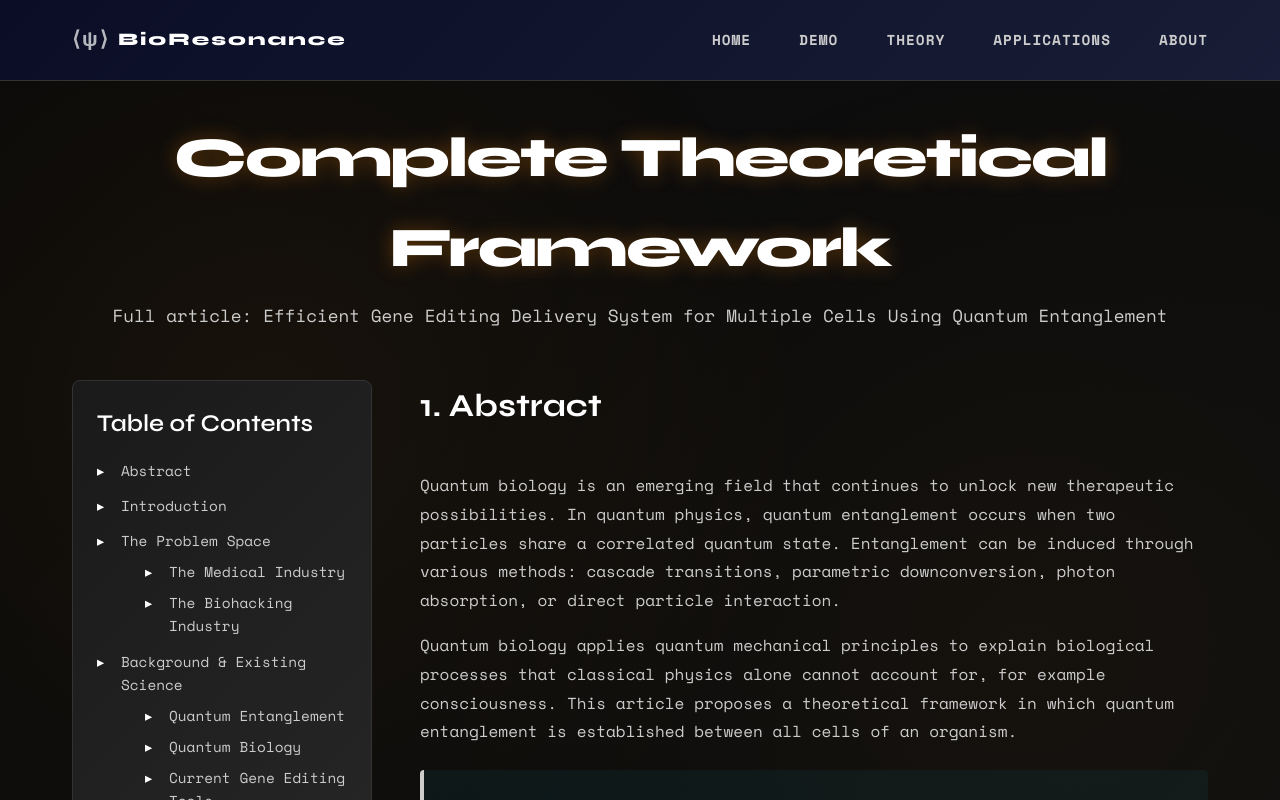
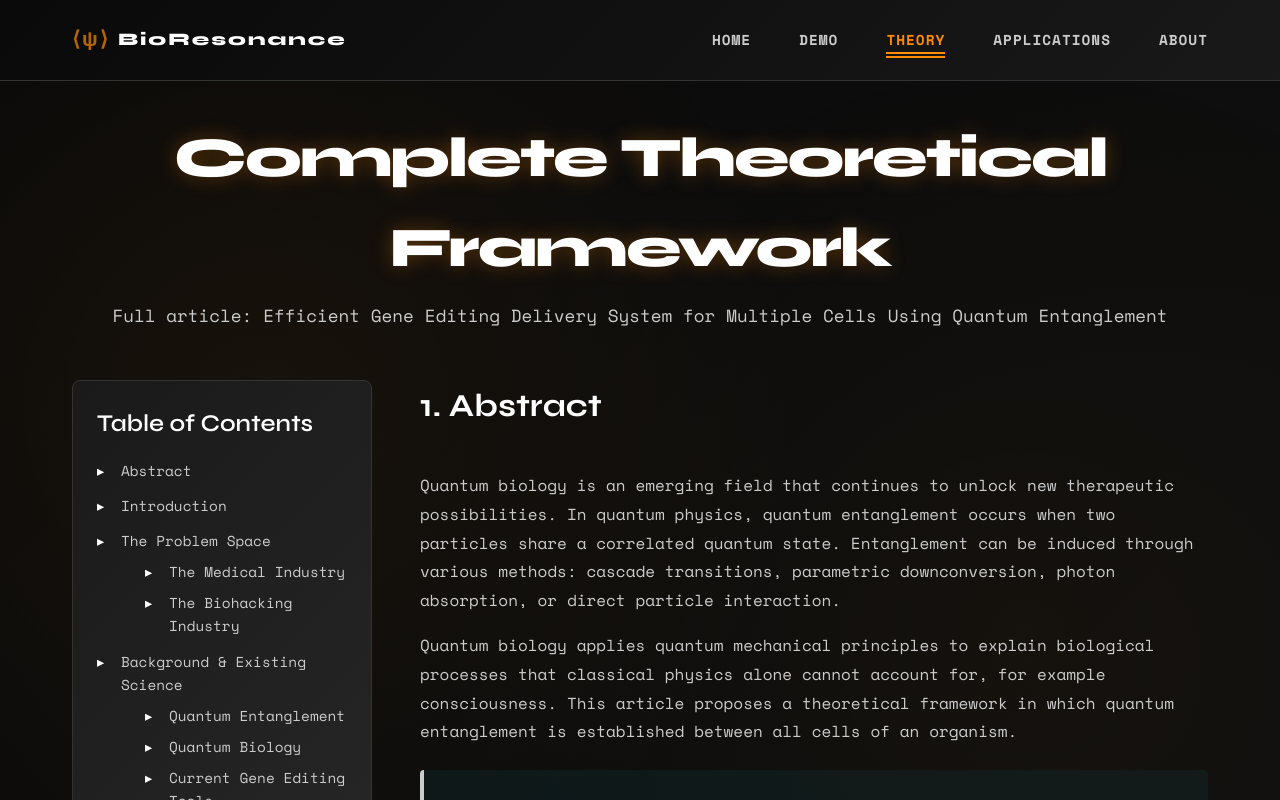
Before and after one commit to Jason-Q1925/Systemic-Gene-Editing, a React (Create React App) app: page /theory in a window 1280 px wide. Shown: the top 800 px of the page. Built offline with nearby package versions, Linux system fonts and the light colour scheme; the HTML template or start-up script is replaced by a standard one.

Commit message:
Update Navigation.css

```diff
--- a/src/components/Navigation.css
+++ b/src/components/Navigation.css
@@ -1,5 +1,5 @@
 .navbar {
-  background: linear-gradient(135deg, rgba(10, 14, 39, 0.95) 0%, rgba(26, 31, 58, 0.95) 100%);
+  background: linear-gradient(135deg, rgba(10, 10, 10, 0.95) 0%, rgba(26, 26, 26, 0.95) 100%);
   backdrop-filter: blur(10px);
   border-bottom: 1px solid var(--border-color);
   position: sticky;
@@ -30,14 +30,14 @@
 }
 
 .logo-symbol {
-  color: var(--accent-cyan);
+  color: var(--accent-orange);
   font-size: 1.3rem;
   animation: pulse 2s ease-in-out infinite;
 }
 
 .nav-logo:hover {
-  color: var(--accent-cyan);
-  text-shadow: var(--glow-cyan);
+  color: var(--accent-orange);
+  text-shadow: var(--glow-orange);
 }
 
 .nav-menu {
@@ -58,6 +58,7 @@
   letter-spacing: 1px;
   transition: var(--transition);
   position: relative;
+  padding-bottom: 4px;
 }
 
 .nav-link::after {
@@ -67,33 +68,28 @@
   left: 0;
   width: 0;
   height: 2px;
-  background: var(--accent-cyan);
+  background: var(--accent-orange);
   transition: var(--transition);
 }
 
 .nav-link:hover {
-  color: var(--accent-cyan);
+  color: var(--accent-orange);
 }
 
 .nav-link:hover::after {
   width: 100%;
 }
 
-.nav-link-highlight {
-  border: 2px solid var(--accent-purple);
-  padding: 0.5rem 1rem;
-  border-radius: 4px;
-  color: var(--accent-purple);
+/* Active page indicator */
+.nav-link.active {
+  color: var(--accent-orange);
+  border-bottom: 2px solid var(--accent-orange);
+  padding-bottom: 2px;
 }
 
-.nav-link-highlight::after {
-  display: none;
-}
-
-.nav-link-highlight:hover {
-  background: var(--accent-purple);
-  color: var(--text-primary);
-  box-shadow: var(--glow-purple);
+.nav-link.active::after {
+  width: 100%;
+  bottom: -6px;
 }
 
 .mobile-menu-toggle {
@@ -108,7 +104,7 @@
 .mobile-menu-toggle span {
   width: 25px;
   height: 3px;
-  background: var(--accent-cyan);
+  background: var(--accent-orange);
   border-radius: 2px;
   transition: var(--transition);
 }
@@ -135,7 +131,7 @@
     right: 0;
     flex-direction: column;
     gap: 0;
-    background: linear-gradient(135deg, rgba(10, 14, 39, 0.98) 0%, rgba(26, 31, 58, 0.98) 100%);
+    background: linear-gradient(135deg, rgba(10, 10, 10, 0.98) 0%, rgba(26, 26, 26, 0.98) 100%);
     max-height: 0;
     overflow: hidden;
     transition: max-height 0.3s ease-out;
@@ -159,9 +155,8 @@
     bottom: -1px;
   }
 
-  .nav-link-highlight {
-    border: none;
-    padding: 0;
-    color: var(--accent-purple);
+  .nav-link.active {
+    border-bottom: none;
+    padding-bottom: 4px;
   }
 }
```
